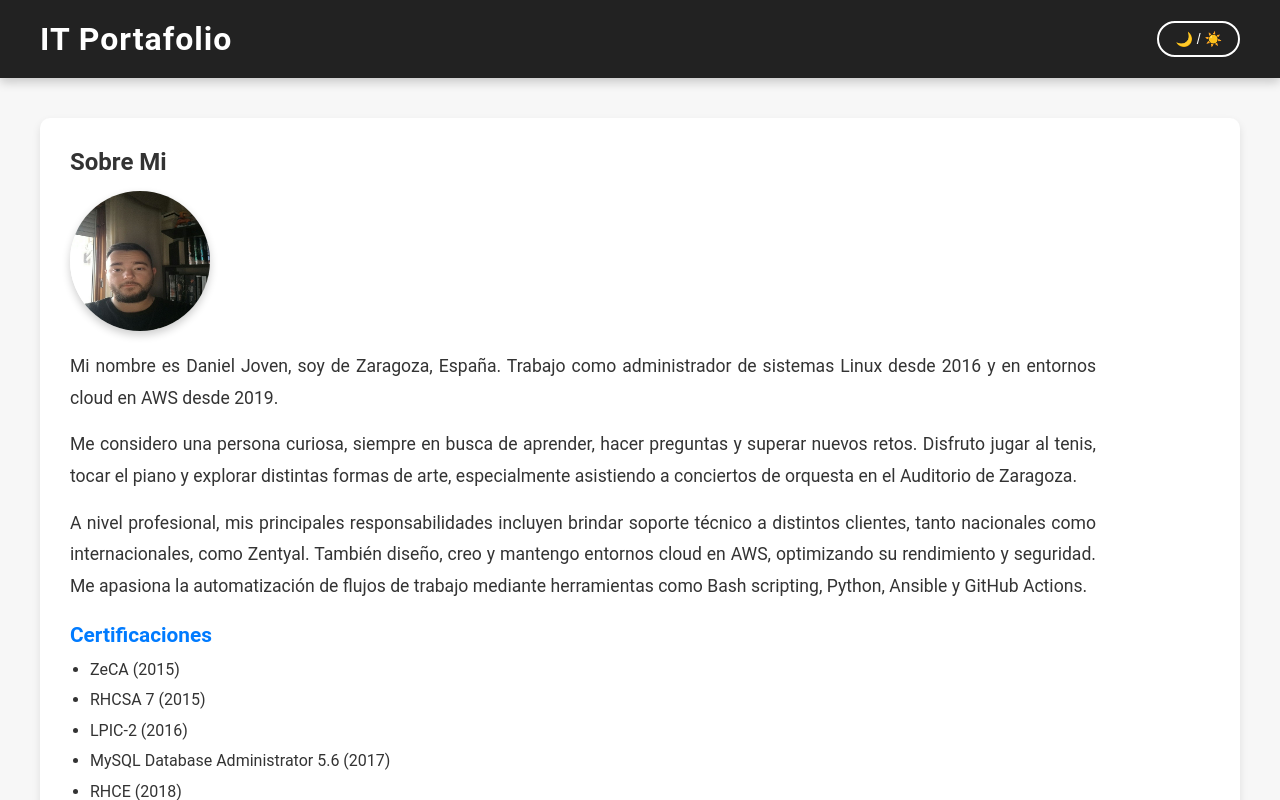
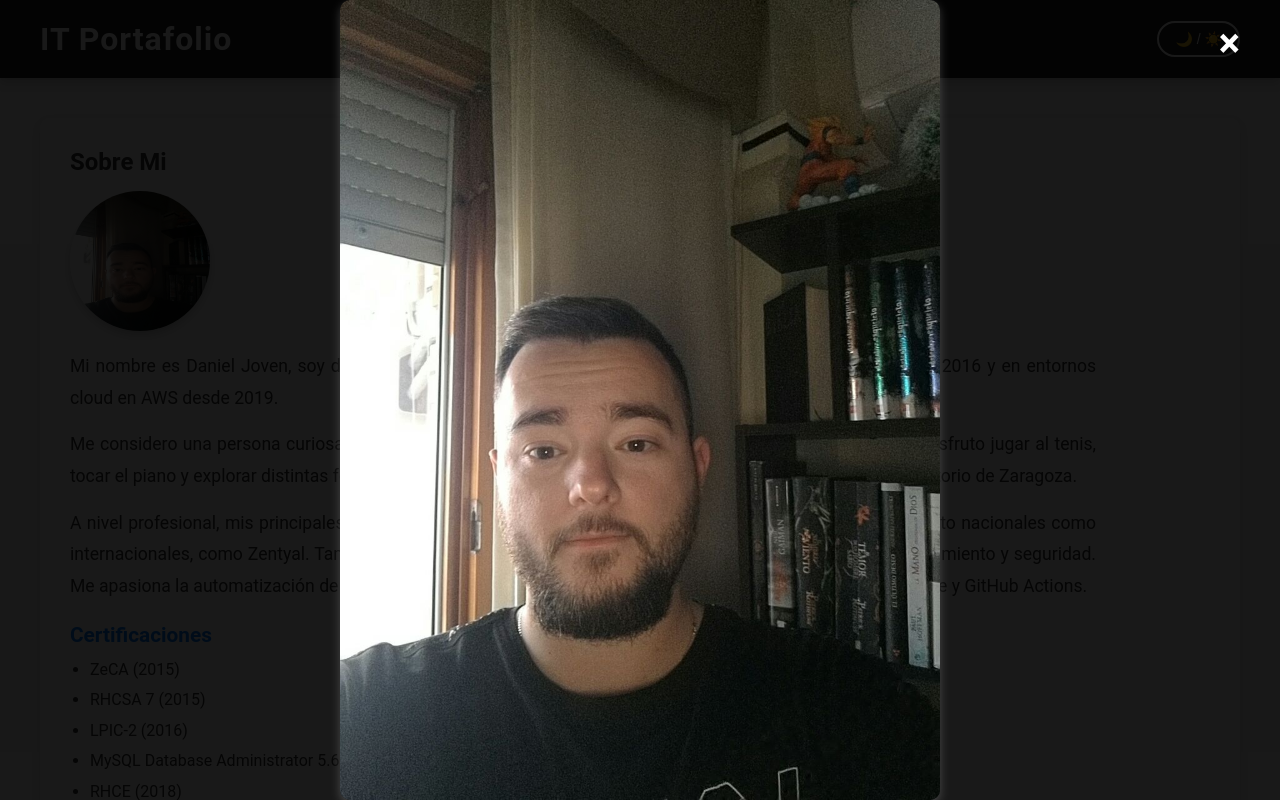
Before and after one commit to djoven89/personal-site, a plain HTML site: page docs/index.html in a window 1280 px wide. Both pictures are taken after a click on the picture 140 px from the left and 261 px from the top of the page. Shown: the top 800 px of the page. Drawn offline with Linux system fonts and the light colour scheme.

Commit message:
Ampliacion de imagenes

```diff
--- a/docs/index.html
+++ b/docs/index.html
@@ -71,6 +71,12 @@
                 </div>
             </div>
         </section>
+
+        <!-- Modal para visualizar imágenes ampliadas -->
+        <div id="modal-imagen" class="modal">
+            <span class="cerrar" onclick="cerrarModal()">&times;</span>
+            <img class="modal-contenido" id="imagen-ampliada">
+        </div>
     </main>
 
     <script src="script.js"></script>
```
